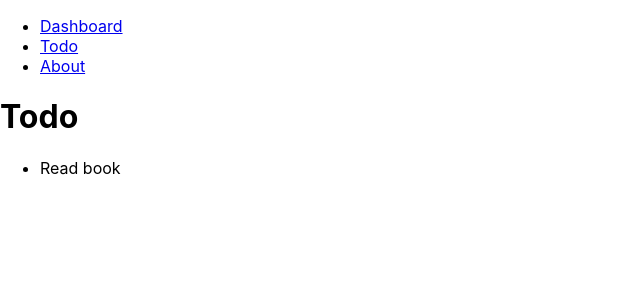
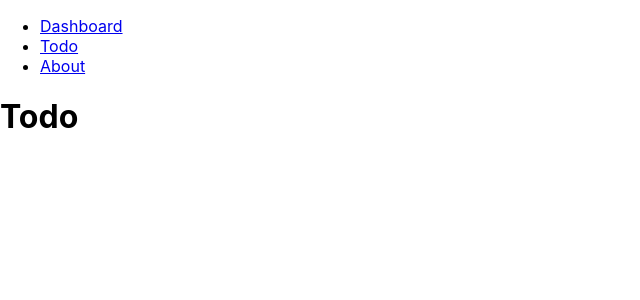
Before and after one commit to asimnp/Planner, a React (Create React App) app: page /todo in a window 1280 px wide. Shown: the top 300 px of the page, without its empty margins (0-640 px from the left). Built offline with nearby package versions, Linux system fonts and the light colour scheme.

Commit message:
Create: todo reducer

```diff
--- a/src/components/todo/TodoDetail.js
+++ b/src/components/todo/TodoDetail.js
@@ -1,10 +1,14 @@
+import { useContext } from "react";
+import { TodoContext } from "../../contexts/TodoContext";
+
 const TodoDetail = ({ todo }) => {
+  const { dispatch } = useContext(TodoContext);
   return (
     <>
       {todo.is_completed ? (
         ""
       ) : (
-        <li>
+        <li onClick={dispatch({ type: "TODO_COMPLETE", id: todo.id })}>
           <div>{todo.title}</div>
         </li>
       )}
--- a/src/contexts/TodoContext.js
+++ b/src/contexts/TodoContext.js
@@ -1,14 +1,12 @@
-import { useState, createContext } from "react";
+import { useReducer, createContext } from "react";
+import { TodoReducer } from "../reducers/TodoReducer";
 
 export const TodoContext = createContext();
 
 const TodoContextProvider = (props) => {
-  const [todos, setTodos] = useState([
-    { id: 1, title: "Read book", is_completed: false },
-    { id: 2, title: "Buy milk", is_completed: true },
-  ]);
+  const [todos, dispatch] = useReducer(TodoReducer, []);
   return (
-    <TodoContext.Provider value={{ todos }}>
+    <TodoContext.Provider value={{ todos, dispatch }}>
       {props.children}
     </TodoContext.Provider>
   );
--- /dev/null
+++ b/src/reducers/TodoReducer.js
@@ -0,0 +1,17 @@
+export const TodoReducer = (state, action) => {
+  switch (action.type) {
+    case "ADD_TODO":
+      return [
+        ...state,
+        {
+          id: Math.random(),
+          title: action.book.title,
+          is_completed: false,
+        },
+      ];
+    case "TODO_COMPLETE":
+      return state.filter((todo) => todo.id !== action.id);
+    default:
+      return state;
+  }
+};
```
